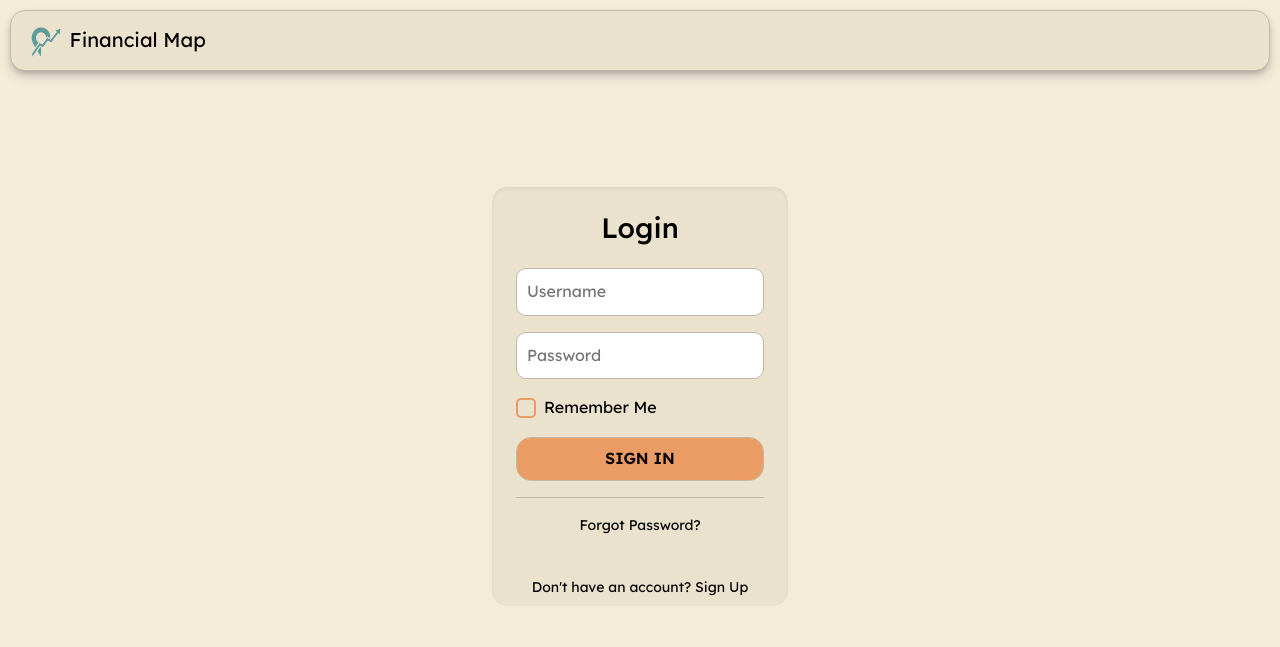
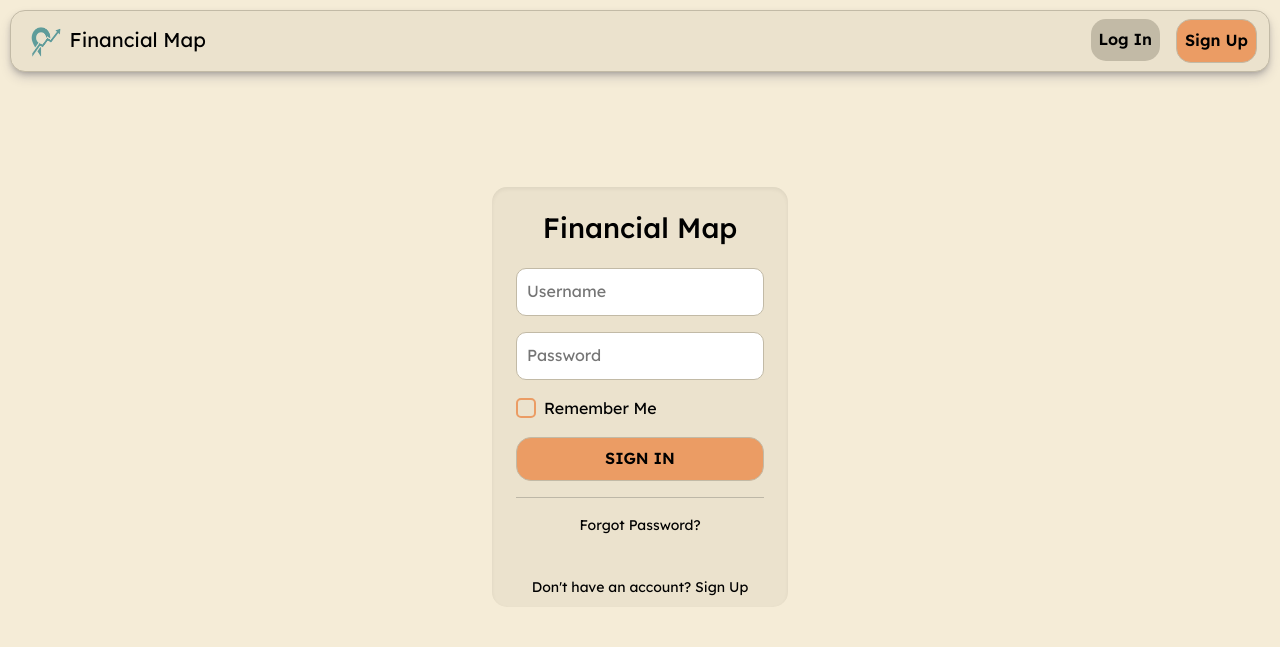
Before and after one commit to mlucasmichel/finantial-map-app, a Django app: page /accounts/login/ in a window 1280 px wide. Shown: the top 647 px of the page. Run offline with Django 4.2, Linux system fonts and the light colour scheme; some libraries are stand-ins or nearby versions.

Commit message:
Enhance login page with updated title and improved navbar functionality

```diff
--- a/static/css/style.css
+++ b/static/css/style.css
@@ -98,7 +98,6 @@ hr {
   cursor: pointer;
   transition: background-color 0.3s ease, box-shadow 0.3s ease;
 }
-
 .main-btn {
   background-color: var(--primary-100);
   color: var(--text-200);
@@ -108,6 +107,18 @@ hr {
 }
 .main-btn:hover {
   background-color: var(--primary-100);
+  box-shadow: var(--float-shadow);
+  transform: scale(1.02);
+}
+
+.secondary-btn {
+  background-color: var(--bg-300);
+  color: var(--text-200);
+  font-weight: 600;
+  transition: background-color 0.3s ease, box-shadow 0.3s ease, transform 0.2s ease;
+}
+.secondary-btn:hover {
+  background-color: var(--bg-300);
   box-shadow: var(--float-shadow);
   transform: scale(1.02);
 }
--- a/templates/account/login.html
+++ b/templates/account/login.html
@@ -11,7 +11,7 @@
             <div class="main-card">
                 <div class="card-body p-4">
                     <div class="text-center mb-4">
-                        <h1 class="h3">Login</h1>
+                        <h1 class="h3">Financial Map</h1>
                     </div>
                     <form class="login" method="POST" action="{% url 'account_login' %}">
                         {% csrf_token %}
--- a/templates/base.html
+++ b/templates/base.html
@@ -38,8 +38,8 @@
                     <span class="navbar-toggler-icon"></span>
                 </button>
                 <div class="collapse navbar-collapse justify-content-between" id="navbarNav">
-                    {% if user.is_authenticated %}
                     <ul class="navbar-nav">
+                        {% if user.is_authenticated %}
                         <li class="nav-item">
                             <a class="nav-link" href="{% url 'dashboard' %}">Dashboard</a>
                         </li>
@@ -52,17 +52,26 @@
                         <li class="nav-item">
                             <a class="nav-link" href="{% url 'budget_list' %}">Budgets</a>
                         </li>
+                        {% endif %}
                     </ul>
 
                     <ul class="navbar-nav">
+                        {% if user.is_authenticated %}
                         <li class="nav-item">
                             <a class="nav-link" href="{% url 'account_email' %}"><i class="fa-solid fa-user"></i> ({{ user.username }})</a>
                         </li>
                         <li class="nav-item">
                             <a class="nav-link btn btn-outline-danger ms-2" href="{% url 'account_logout' %}">Logout</a>
                         </li>
+                        {% else %}
+                        <li class="nav-item">
+                            <a class="nav-link button secondary-btn me-2" href="{% url 'account_login' %}">Log In</a>
+                        </li>
+                        <li class="nav-item">
+                            <a class="nav-link button main-btn ms-2" href="{% url 'account_signup' %}">Sign Up</a>
+                        </li>
+                        {% endif %}
                     </ul>
-                    {% endif %}
                 </div>
             </div>
         </nav>
```
